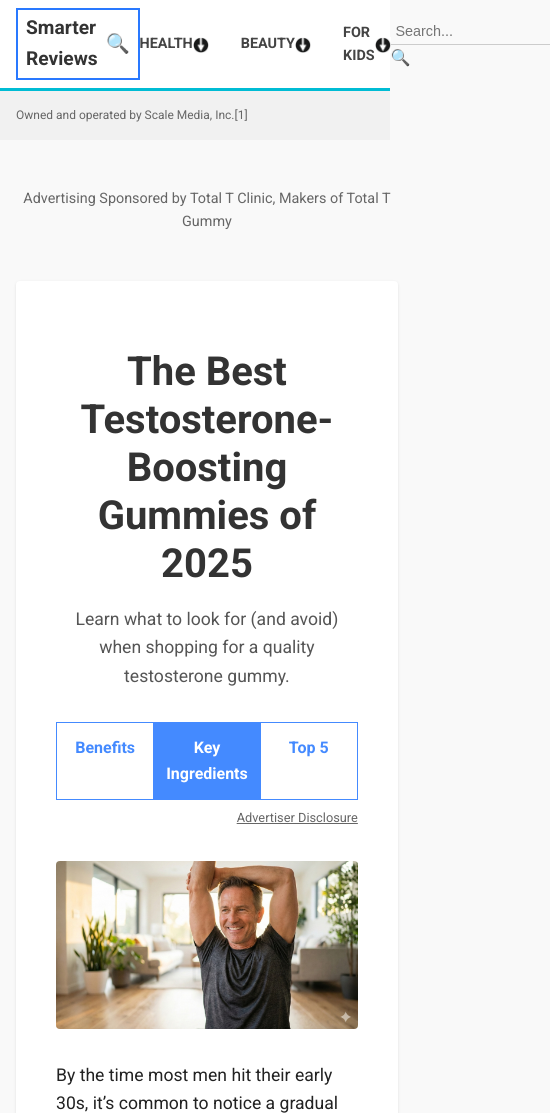
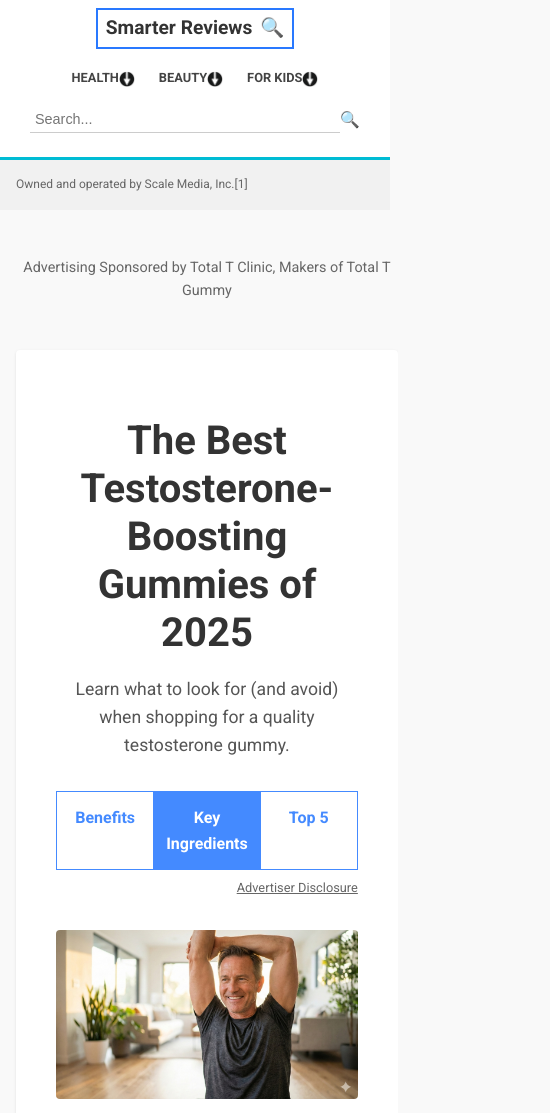
Before and after one commit to mnolte1400/gummytop5, a plain HTML site: page index.html in a window 390 px wide. Shown: the top 1113 px of the page, 550 px wide, since content can reach past the window. Drawn offline with Linux system fonts and the light colour scheme.

Commit message:
Fix: Responsive header layout for mobile screens

```diff
--- a/style.css
+++ b/style.css
@@ -110,6 +110,32 @@ a {
     font-size: 0.75rem;
     color: #666;
     padding: 0.2rem 0;
+}
+
+@media (max-width: 768px) {
+    .header-container {
+        flex-direction: column;
+        gap: 1rem;
+        padding-bottom: 1rem;
+    }
+
+    .top-nav {
+        width: 100%;
+        justify-content: center;
+        gap: 1.5rem;
+        font-size: 0.8rem;
+    }
+
+    .search-bar {
+        width: 100%;
+        display: flex;
+        justify-content: center;
+    }
+
+    .search-bar input {
+        width: 100%;
+        max-width: 300px;
+    }
 }
 
 /* Page Layout */
@@ -631,8 +657,6 @@ a {
 .cta-button.full-width {
     display: block;
     width: 100%;
-    /* Ensure padding doesn't cause overflow */
-    box-sizing: border-box;
     background: #ff9100;
     color: white;
     text-align: center;
```
